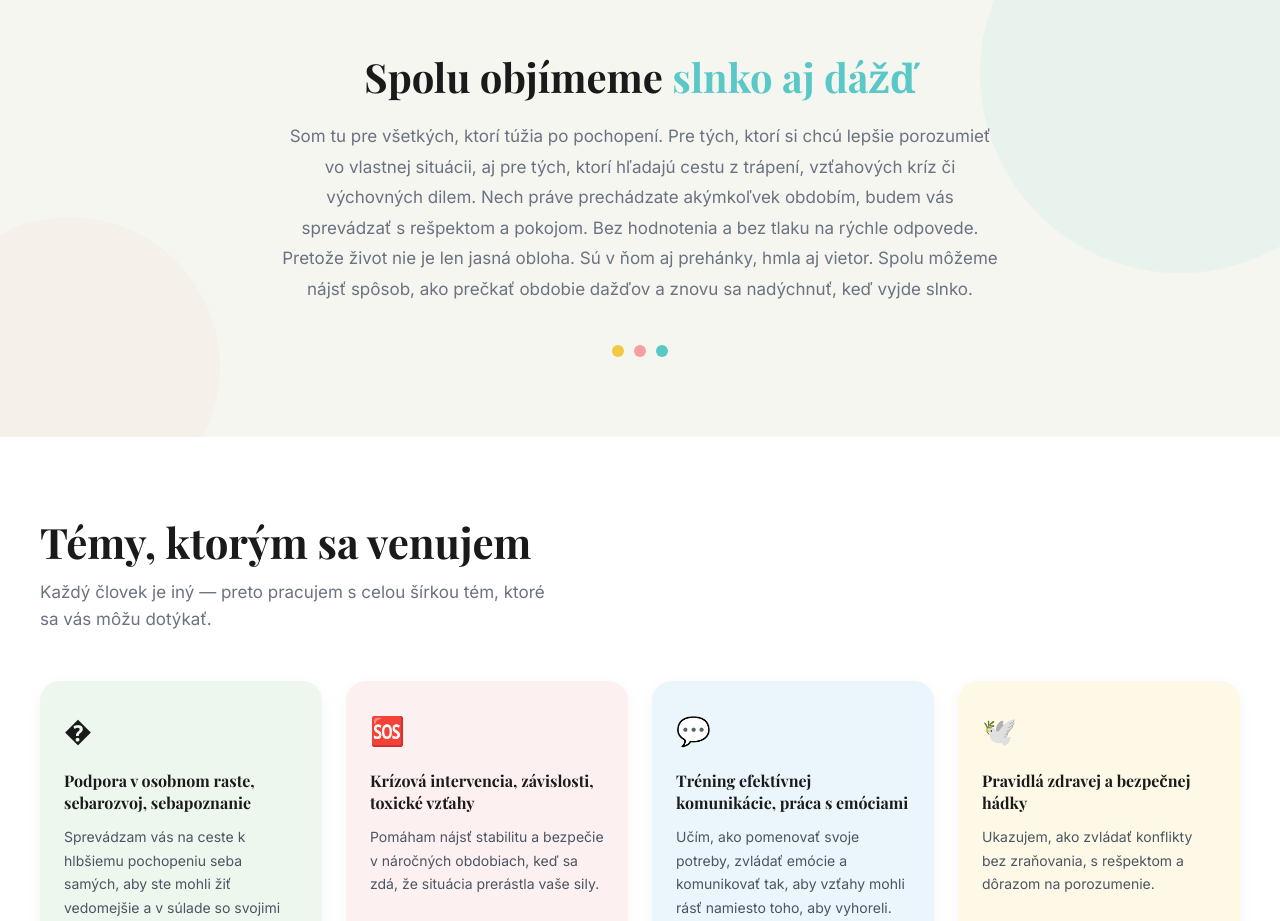
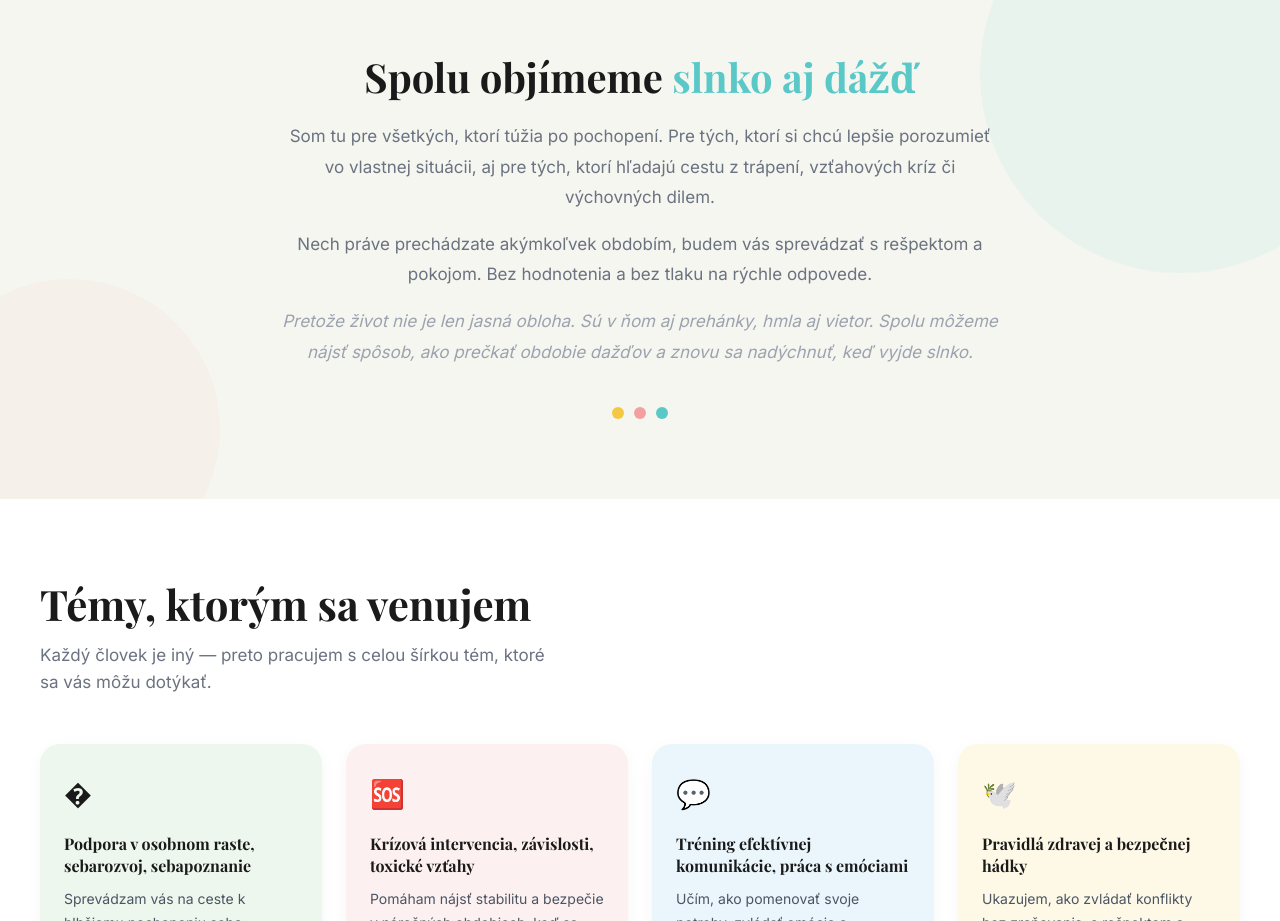
Before and after one commit to Ferschovitch/web-spektrumpocitov.sk, a Next.js app: page / in a window 1280 px wide. Shown: the part 1240-2161 px from the top of the page. Built offline with nearby package versions, Linux system fonts and the light colour scheme; a web font is replaced by a local one.

Commit message:
style: format big hearts section text into readable paragraphs

```diff
--- a/app/page.tsx
+++ b/app/page.tsx
@@ -355,12 +355,18 @@ export default function HomePage() {
             Spolu objímeme{" "}
             <span style={{ color: "#5BC8C8" }}>slnko aj dážď</span>
           </h2>
-          <p style={{ color: "#6B7280", fontSize: 17, lineHeight: 1.8, marginBottom: 40 }}>
-            Som tu pre všetkých, ktorí túžia po pochopení. Pre tých, ktorí si chcú lepšie porozumieť vo vlastnej situácii, aj pre tých, ktorí hľadajú cestu z trápení, vzťahových kríz či výchovných dilem.
-            Nech práve prechádzate akýmkoľvek obdobím, budem vás sprevádzať s rešpektom a pokojom. Bez hodnotenia a bez tlaku na rýchle odpovede.
-            Pretože život nie je len jasná obloha. Sú v ňom aj prehánky, hmla aj vietor.
-            Spolu môžeme nájsť spôsob, ako prečkať obdobie dažďov a znovu sa nadýchnuť, keď vyjde slnko.
-          </p>
+          <div style={{ color: "#6B7280", fontSize: 17, lineHeight: 1.8, marginBottom: 40, display: "flex", flexDirection: "column", gap: 16 }}>
+            <p style={{ margin: 0 }}>
+              Som tu pre všetkých, ktorí túžia po pochopení. Pre tých, ktorí si chcú lepšie porozumieť vo vlastnej situácii, aj pre tých, ktorí hľadajú cestu z trápení, vzťahových kríz či výchovných dilem.
+            </p>
+            <p style={{ margin: 0 }}>
+              Nech práve prechádzate akýmkoľvek obdobím, budem vás sprevádzať s rešpektom a pokojom. Bez hodnotenia a bez tlaku na rýchle odpovede.
+            </p>
+            <p style={{ margin: 0, fontStyle: "italic", color: "#9CA3AF" }}>
+              Pretože život nie je len jasná obloha. Sú v ňom aj prehánky, hmla aj vietor.
+              Spolu môžeme nájsť spôsob, ako prečkať obdobie dažďov a znovu sa nadýchnuť, keď vyjde slnko.
+            </p>
+          </div>
 
           {/* Dot pagination */}
           <div style={{ display: "flex", justifyContent: "center", gap: 10 }}>
```
